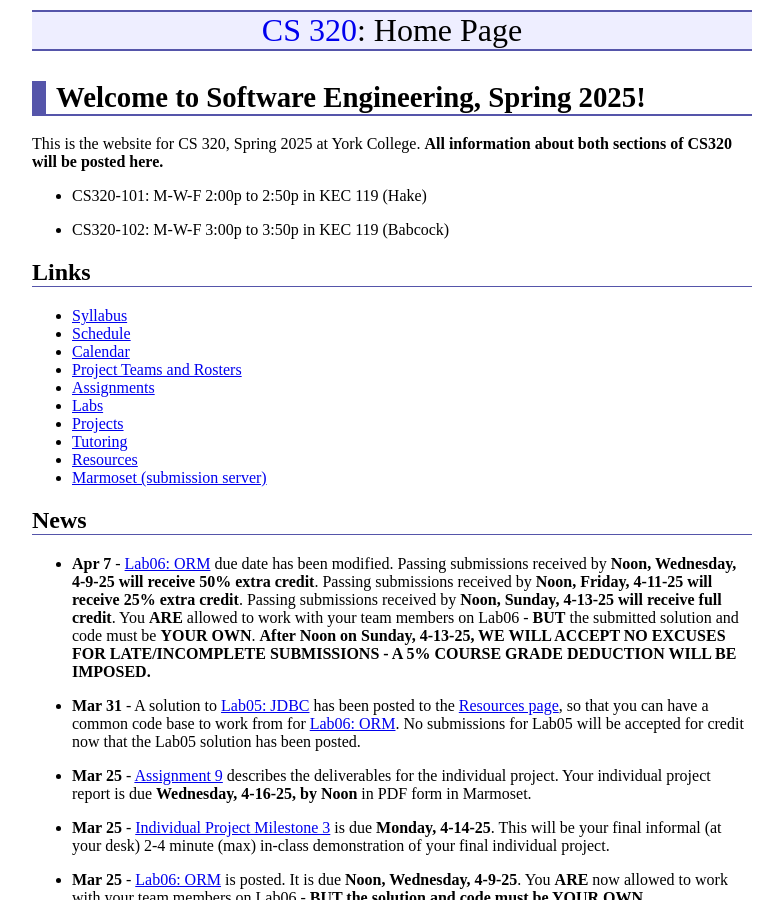
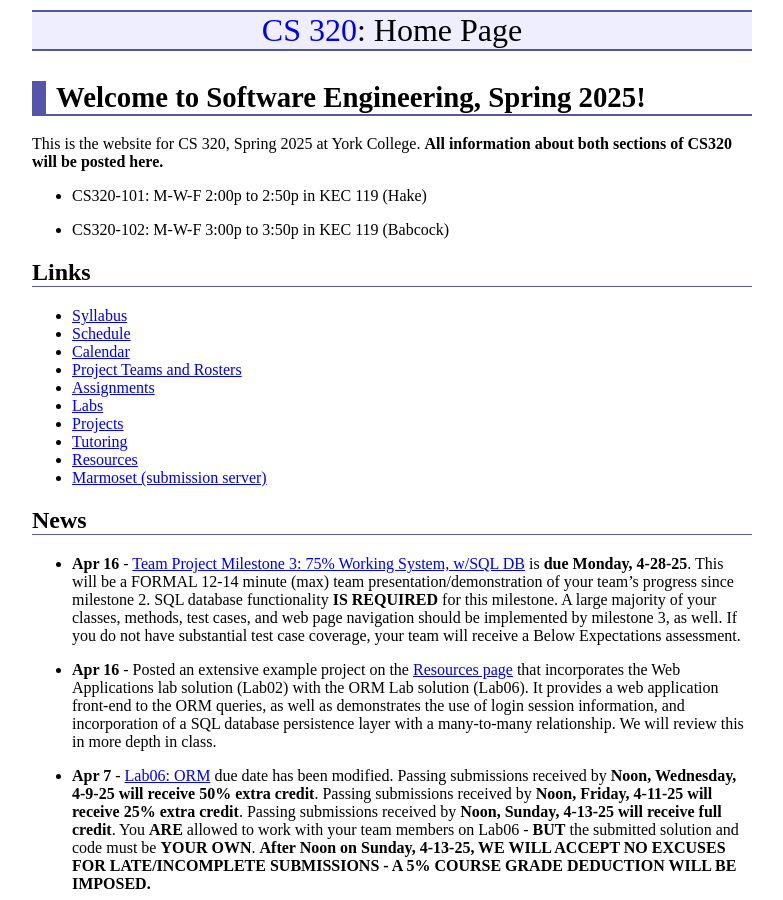
Before and after one commit to ycpcs/cs320-spring2025, a Jekyll site: the page built from index.md, in a window 1280 px wide and 900 px high. Shown: the whole window, without its empty margins (248-1031 px from the left). Built offline with Jekyll 4.4.1, drawn with Linux system fonts in a browser that asks for light colours; part of the change alters nothing that is shown.

Commit message:
posted LibraryExample code and updated news

```diff
--- a/index.md
+++ b/index.md
@@ -37,19 +37,19 @@ As such, some of the links below could return 404 Page Not Found Errors.  We wil
 
 <!-- Commenting out News until it's needed - and the dates will change, anyway
 
-* **Apr 26** - [Assignment 8](assign/assign08.html) describes the final deliverables for the team project.  There are several - please read the assignment carefully.  The team project final report is **due by Noon, Thursday, 5-9-24 in PDF form in Marmoset**.  Please have only one team member submit the report.
+* **Apr 28** - [Assignment 8](assign/assign08.html) describes the final deliverables for the team project (Final Code submission in your GitHub repo and the FInal Team Project Report - please read the assignment carefully.  The team project final report is **due by Noon, Thursday, 5-15-25 in PDF form in Marmoset**.  Please have only one team member submit the report.
 
-* **Apr 22** - [Team Project Final Presentation and Demonstration](assign/assign08.html) is scheduled for each section's final exam period.  These will be 30 minute (section 101) to 45 minute (section 102) formal presentations.  See [Assignment 8](assign/assign08.html) for the details and guidelines.
-	- **10:00a section (101) - 10:15a to 12:15p on Monday, 5-6-24**
-	- **1:00p section (102) - 12:45p to 2:45p on Wednesday, 5-8-24**
+* **Apr 28** - [Team Project Final Presentation and Demonstration](assign/assign08.html) is scheduled for each section's final exam period.  These will be 30 minute formal presentations.  See [Assignment 8](assign/assign08.html) for the details and guidelines.
+	- **2:00p section (101) - 3:00p to 5:00p on Monday, 5-12-25**
+	- **3:00p section (102) - 3:00p to 5:00p on Wednesday, 5-14-25**
 
-* **Apr 22** - [Assignment 10](assign/assign10.html) is an individual reflection on the team project.  [Assignment 11](assign/assign11.html) is the final self/peer evaluation for the team project.  They are both INDIVIDUAL assignments, combined into one form, and are **due by noon, Sunday, 4-28-24 in PDF form in Marmoset**.
-
-* **Apr 7** - [Team Project Milestone 3: 75% Working System, w/SQL DB](assign/assign03.html) is **due Monday, 4-22-24**.  This will be a FORMAL 12-14 minute (max) team presentation/demonstration of your team's progress since milestone 2.  SQL database functionality **IS REQUIRED** for this milestone.  A large majority of your classes, methods, test cases, and web page navigation should be implemented by milestone 3, as well.  If you do not have substantial test case coverage, your team will receive a Below Expectations assessment.
-
-* **Apr 14** - Posted an extensive example project on the [Resources page](./resources) that incorporates the Web Applications lab solution (Lab02) with the ORM Lab solution (Lab06).  It provides a web application front-end to the ORM queries, as well as demonstrates the use of login session information, and incorporation of a SQL database persistence layer with a many-to-many relationship. We will review this in more depth in class.
+* **Apr 28** - [Assignment 10](assign/assign10.html) is an individual reflection on the team project.  [Assignment 11](assign/assign11.html) is the final self/peer evaluation for the team project.  They are both INDIVIDUAL assignments, combined into one form, and are **due by noon, Sunday, 5-10-25 in PDF form in Marmoset**.
 
 -->
+
+* **Apr 16** - [Team Project Milestone 3: 75% Working System, w/SQL DB](assign/assign03.html) is **due Monday, 4-28-25**.  This will be a FORMAL 12-14 minute (max) team presentation/demonstration of your team's progress since milestone 2.  SQL database functionality **IS REQUIRED** for this milestone.  A large majority of your classes, methods, test cases, and web page navigation should be implemented by milestone 3, as well.  If you do not have substantial test case coverage, your team will receive a Below Expectations assessment.
+
+* **Apr 16** - Posted an extensive example project on the [Resources page](./resources) that incorporates the Web Applications lab solution (Lab02) with the ORM Lab solution (Lab06).  It provides a web application front-end to the ORM queries, as well as demonstrates the use of login session information, and incorporation of a SQL database persistence layer with a many-to-many relationship. We will review this in more depth in class.
 
 * **Apr 7** - [Lab06: ORM](labs/lab06.html) due date has been modified.  Passing submissions received by **Noon, Wednesday, 4-9-25 will receive 50% extra credit**.  Passing submissions received by **Noon, Friday, 4-11-25 will receive 25% extra credit**.  Passing submissions received by **Noon, Sunday, 4-13-25 will receive full credit**.  You **ARE** allowed to work with your team members on Lab06 - **BUT** the submitted solution and code must be **YOUR OWN**.  **After Noon on Sunday, 4-13-25, WE WILL ACCEPT NO EXCUSES FOR LATE/INCOMPLETE SUBMISSIONS - A 5% COURSE GRADE DEDUCTION WILL BE IMPOSED.**
 
```
Also changed, not shown: 3 other files.
